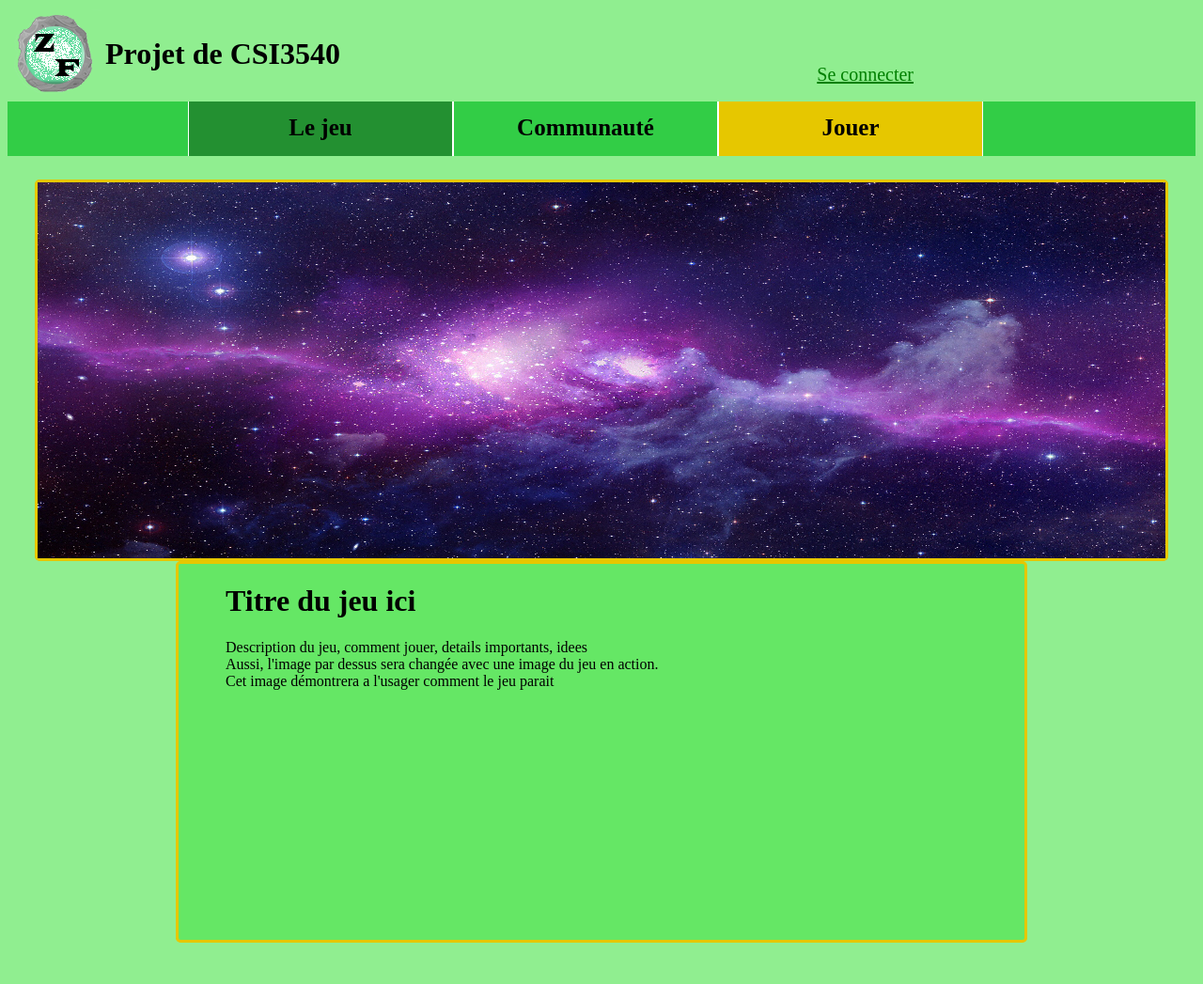
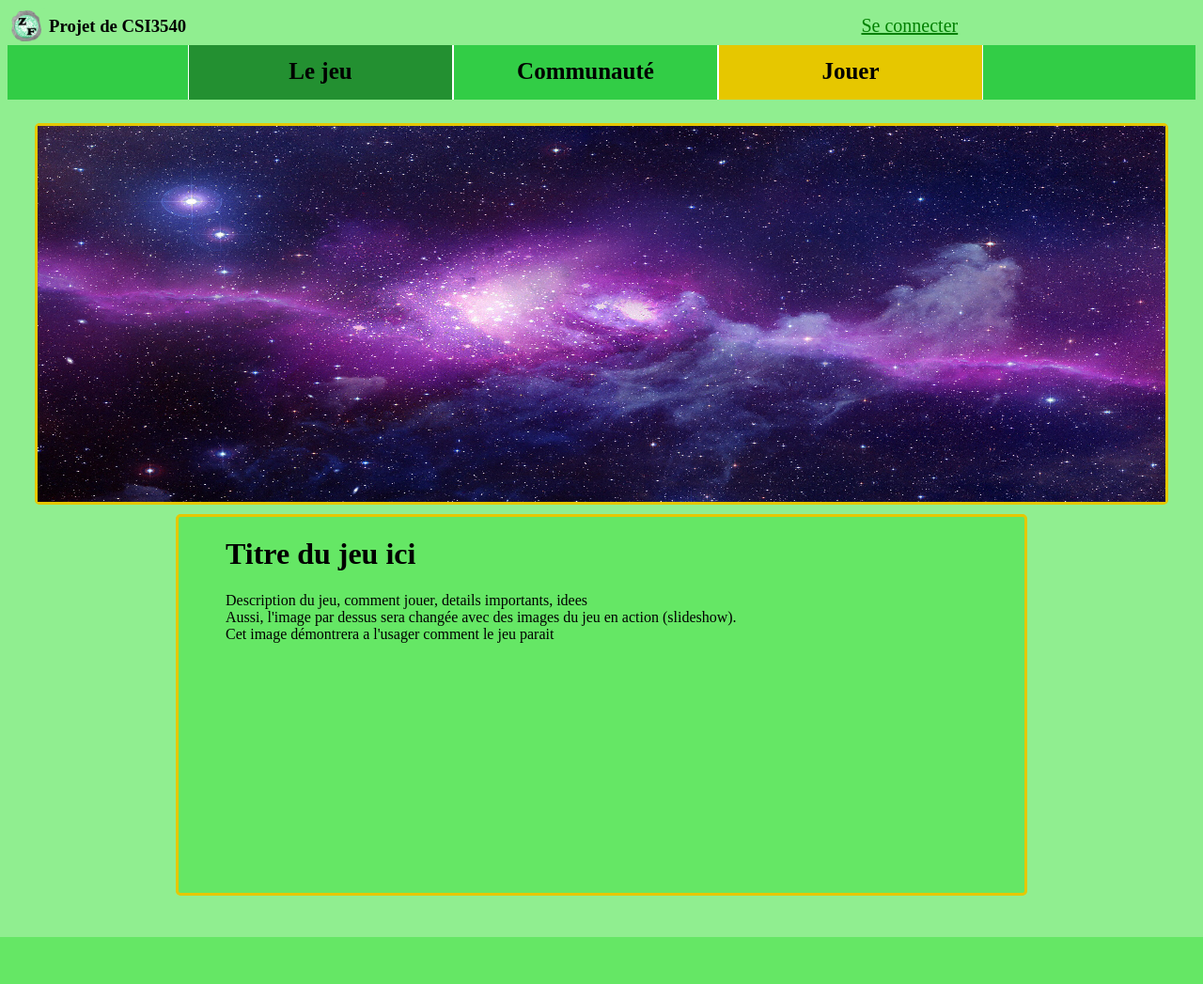
Before and after one commit to paquzach/CSI3540_Projet_ZP_FT, a PHP site: page /home.html in a window 1280 px wide. Shown: the whole page at 94% size. After the commit the page ends 997 px from the top, so only its background shows below. Run offline with PHP 8.4, Linux system fonts and the light colour scheme.

Commit message:
Changements du theme et de la page principale

```diff
--- a/F&Z/community.html
+++ b/F&Z/community.html
@@ -6,9 +6,9 @@
 </head>
 <body>
 
-<div style="width: 100%; height: 100px;">
-	<img src="pictures/logo.png" alt="Group Logo" height="100" width="100">
-	<h1 style="vertical-align: top;  display:inline-block; line-height: 1.8;">Projet de CSI3540</h1>
+<div style="width: 100%; height: 40px;">
+	<img src="pictures/logo.png" alt="Group Logo" height="40" width="40">
+	<h3 style="vertical-align: top;  display:inline-block; line-height: 0.1;">Projet de CSI3540</h3>
 	<a href="login.html" class="login">Se connecter</a>
 </div>
 
--- a/F&Z/game.html
+++ b/F&Z/game.html
@@ -6,9 +6,9 @@
 </head>
 <body>
 
-<div style="width: 100%; height: 100px;">
-	<img src="pictures/logo.png" alt="Group Logo" height="100" width="100">
-	<h1 style="vertical-align: top;  display:inline-block; line-height: 1.8;">Projet de CSI3540</h1>
+<div style="width: 100%; height: 40px;">
+	<img src="pictures/logo.png" alt="Group Logo" height="40" width="40">
+	<h3 style="vertical-align: top;  display:inline-block; line-height: 0.1;">Projet de CSI3540</h3>
 	<a href="login.html" class="login">Se connecter</a>
 </div>
 
--- a/F&Z/highscore.html
+++ b/F&Z/highscore.html
@@ -6,9 +6,9 @@
 </head>
 <body>
 
-<div style="width: 100%; height: 100px;">
-	<img src="pictures/logo.png" alt="Group Logo" height="100" width="100">
-	<h1 style="vertical-align: top;  display:inline-block; line-height: 1.8;">Projet de CSI3540</h1>
+<div style="width: 100%; height: 40px;">
+	<img src="pictures/logo.png" alt="Group Logo" height="40" width="40">
+	<h3 style="vertical-align: top;  display:inline-block; line-height: 0.1;">Projet de CSI3540</h3>
 	<a href="login.html" class="login">Se connecter</a>
 </div>
 
--- a/F&Z/home.html
+++ b/F&Z/home.html
@@ -6,9 +6,9 @@
 </head>
 <body>
 
-<div style="width: 100%; height: 100px;">
-	<img src="pictures/logo.png" alt="Group Logo" height="100" width="100">
-	<h1 style="vertical-align: top;  display:inline-block; line-height: 1.8;">Projet de CSI3540</h1>
+<div style="width: 100%; height: 40px;">
+	<img src="pictures/logo.png" alt="Group Logo" height="40" width="40">
+	<h3 style="vertical-align: top;  display:inline-block; line-height: 0.1;">Projet de CSI3540</h3>
 	<a href="login.html" class="login">Se connecter</a>
 </div>
 
@@ -31,11 +31,11 @@
 	<img src="pictures/gameImage.jpg" alt="Image du jeu" height="400px" width="1200px">
 </div>
 
-<div style="width: 900px; height:400px ; margin:auto; border: 3px solid #e6c700; border-radius: 5px; background-color: #65e765;">
+<div style="width: 900px; height:400px ; margin-left:auto; margin-right: auto; margin-top: 10px; border: 3px solid #e6c700; border-radius: 5px; background-color: #65e765;">
 	<div style="margin-left:50px;">
 		<h1>Titre du jeu ici</h1>
 		<p>Description du jeu, comment jouer, details importants, idees<br>
-		Aussi, l'image par dessus sera chang&eacute;e avec une image du jeu en action. <br>
+		Aussi, l'image par dessus sera chang&eacute;e avec des images du jeu en action (slideshow). <br>
 		Cet image d&eacute;montrera a l'usager comment le jeu parait
 		</p>
 	</div>
--- a/F&Z/login.html
+++ b/F&Z/login.html
@@ -6,9 +6,9 @@
 </head>
 <body>
 
-<div style="width: 100%; height: 100px;">
-	<img src="pictures/logo.png" alt="Group Logo" height="100" width="100">
-	<h1 style="vertical-align: top;  display:inline-block; line-height: 1.8;">Projet de CSI3540</h1>
+<div style="width: 100%; height: 40px;">
+	<img src="pictures/logo.png" alt="Group Logo" height="40" width="40">
+	<h3 style="vertical-align: top;  display:inline-block; line-height: 0.1;">Projet de CSI3540</h3>
 	<a href="login.html" class="login">Se connecter</a>
 </div>
 
--- a/F&Z/myAccount.html
+++ b/F&Z/myAccount.html
@@ -6,9 +6,9 @@
 </head>
 <body>
 
-<div style="width: 100%; height: 100px;">
-	<img src="pictures/logo.png" alt="Group Logo" height="100" width="100">
-	<h1 style="vertical-align: top;  display:inline-block; line-height: 1.8;">Projet de CSI3540</h1>
+<div style="width: 100%; height: 40px;">
+	<img src="pictures/logo.png" alt="Group Logo" height="40" width="40">
+	<h3 style="vertical-align: top;  display:inline-block; line-height: 0.1;">Projet de CSI3540</h3>
 	<a href="login.html" class="login">Se connecter</a>
 </div>
 
--- a/F&Z/style.css
+++ b/F&Z/style.css
@@ -133,8 +133,8 @@ a.login
 	position: relative;
 	font-size: 20px;
 	color: green;
-	top:60px;
-	right:300px;
+	top:8px;
+	margin-right:20%;
 }
 
 
```
